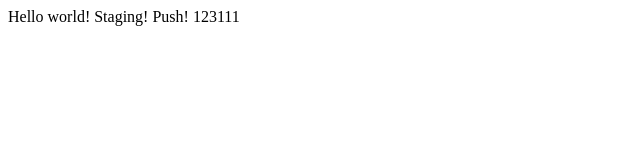
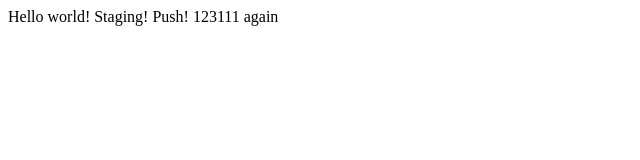
Before and after one commit to Bald1nh0/Ace, a plain HTML site: page index.html in a window 1280 px wide. Shown: the full height of the page, 0-640 px from the left. Drawn offline with Linux system fonts and the light colour scheme.

Commit message:
Update index.html

```diff
--- a/index.html
+++ b/index.html
@@ -10,5 +10,6 @@
     Hello world!
     Staging!
     Push! 123111
+    again
 </body>
 </html>
```
